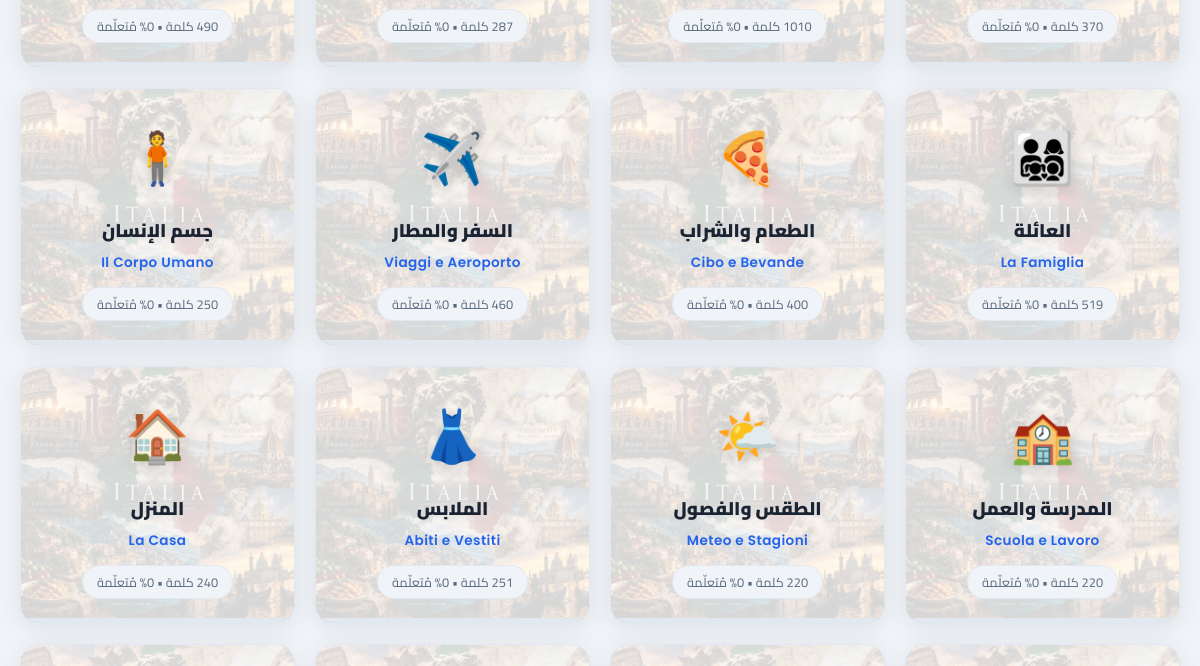
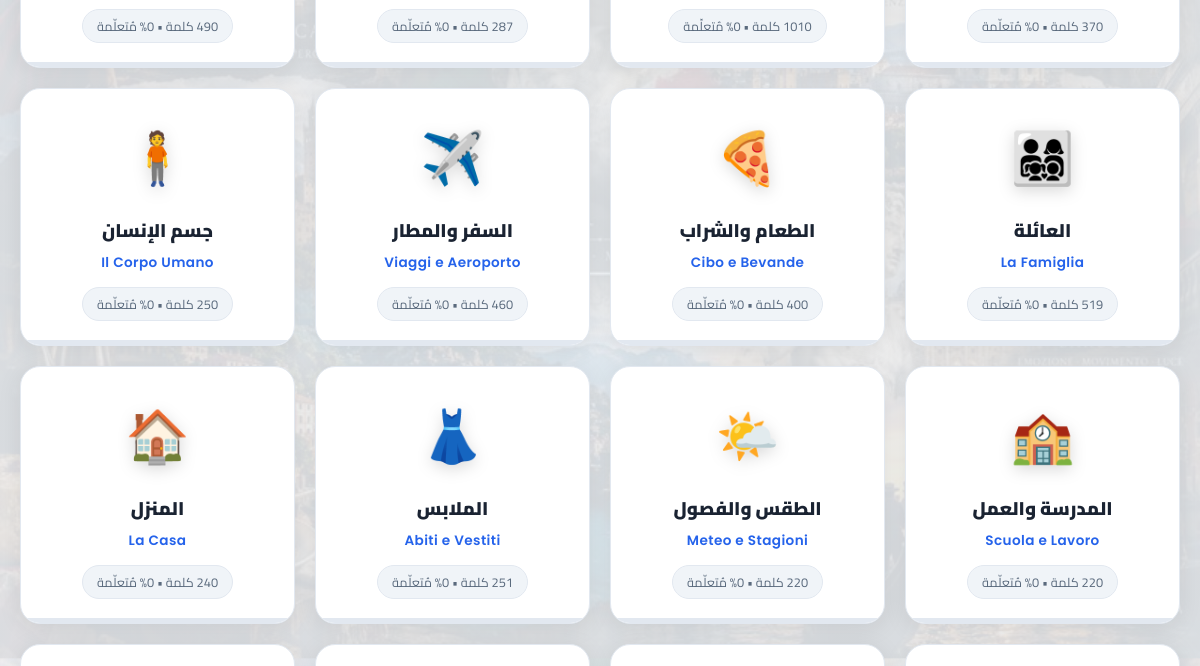
Before and after one commit to Satoor72/italiano-app, an Electron app: page index.html in a window 1200 px wide. Shown: the part 736-1402 px from the top of the page. Drawn offline with nearby package versions, Linux system fonts and the light colour scheme; a web font is replaced by a local one.

Commit message:
خلفية Italy Journey للصفحة الرئيسية بدل الكروت

```diff
--- a/style.css
+++ b/style.css
@@ -14,6 +14,7 @@
   --header-grad: linear-gradient(135deg,#2563eb,#7c3aed);
   --hero-bg: linear-gradient(135deg,#1e3a8a,#7c3aed 60%,#db2777);
   --card-veil: rgba(255,255,255,.84);
+  --page-veil: rgba(240,244,248,.90);
 }
 [data-theme="dark"] {
   --bg: #0b1120;
@@ -27,10 +28,17 @@
   --header-grad: linear-gradient(135deg,#1d4ed8,#6d28d9);
   --hero-bg: linear-gradient(135deg,#172554,#5b21b6 60%,#9d174d);
   --card-veil: rgba(11,17,32,.82);
+  --page-veil: rgba(11,17,32,.90);
 }
 
 * { margin:0; padding:0; box-sizing:border-box; }
-body { font-family:'Cairo','Tajawal',sans-serif; background:var(--bg); color:var(--text); transition:.4s; min-height:100vh; line-height:1.75; }
+body { font-family:'Cairo','Tajawal',sans-serif; background:var(--bg); color:var(--text); transition:.4s; min-height:100vh; line-height:1.75;
+  background-image: linear-gradient(var(--page-veil), var(--page-veil)), url("sections-bg.jpg");
+  background-position: center, center;
+  background-size: cover, cover;
+  background-attachment: fixed, fixed;
+  background-repeat: no-repeat, no-repeat;
+}
 
 /* ===== احترافية الخط الإيطالي ===== */
 .wi-it, .gw-it, .sec-it, .flash-card .it-word, .hero h1, .w-info .w-it {
@@ -181,8 +189,7 @@ main { max-width:1200px; margin:0 auto; padding:30px 20px 60px; }
   gap:20px;
 }
 .sec-card {
-  background: linear-gradient(var(--card-veil), var(--card-veil)), url("sections-bg.jpg") center/cover no-repeat;
-  border-radius:20px;
+  background:var(--card); border-radius:20px;
   box-shadow:var(--shadow); border:1px solid var(--border);
   padding:24px 20px; cursor:pointer;
   transition:.3s; position:relative; overflow:hidden;
@@ -393,6 +400,7 @@ footer .heart { color:#f87171; }
 
 /* ===== تحسينات الجوال ===== */
 @media (max-width:640px) {
+  body { background-attachment: scroll, scroll; }
   .hero h1 { font-size:1.9rem; }
   .hero { padding:36px 16px 32px; }
   .hero-stats { gap:10px; }
--- a/sw.js
+++ b/sw.js
@@ -1,4 +1,4 @@
-const CACHE = 'ncx-italiano-v4';
+const CACHE = 'ncx-italiano-v5';
 const ASSETS = [
   './index.html',
   './style.css',
```
Also changed, not shown: README.md.
